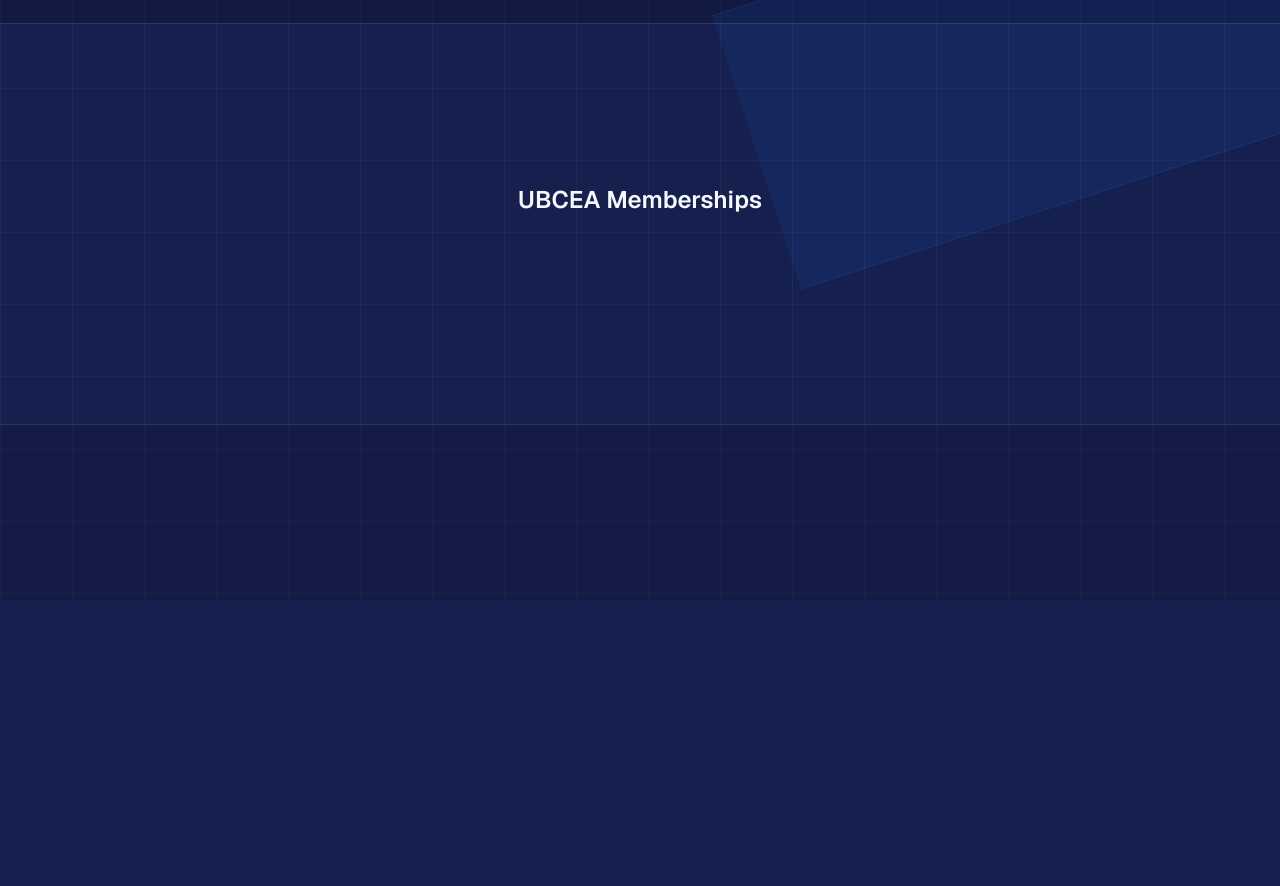
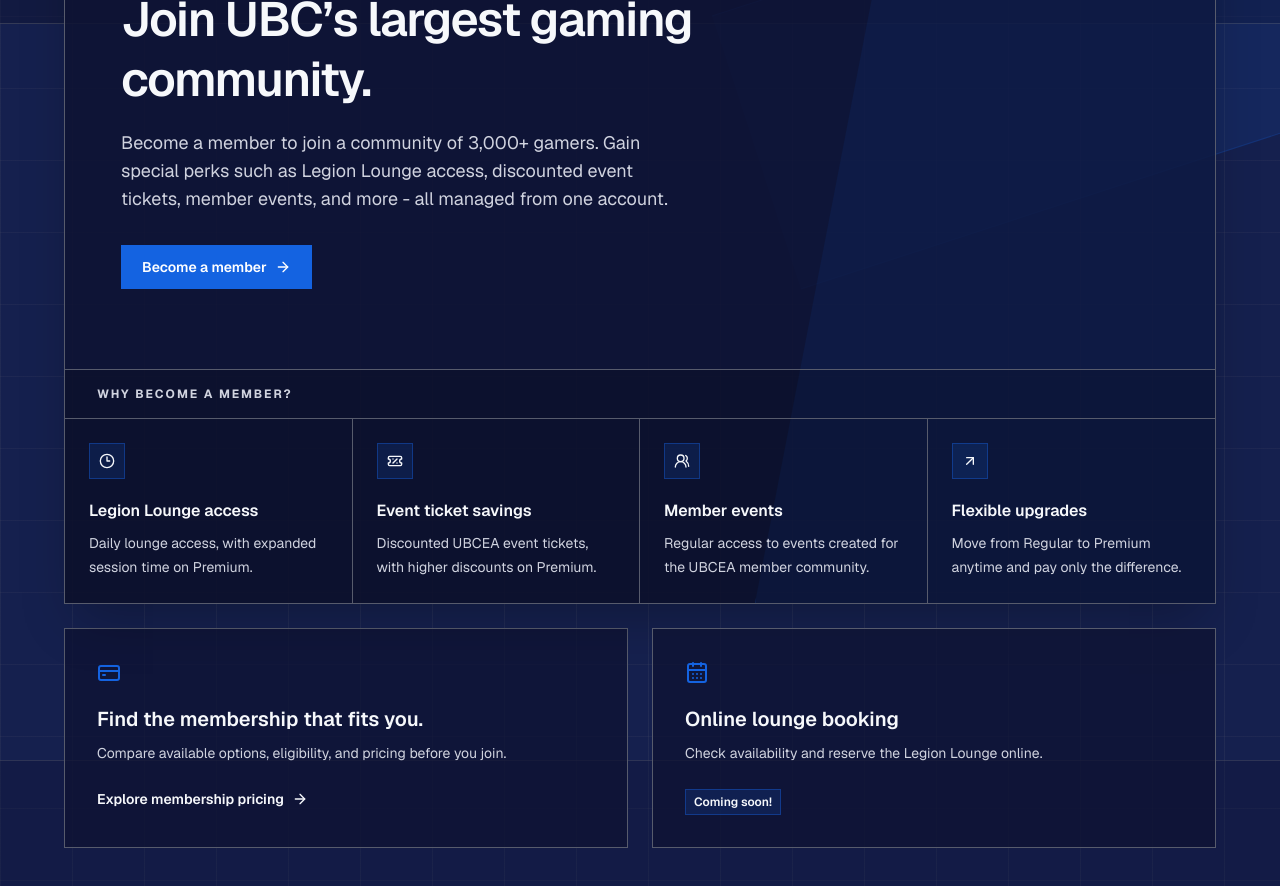
Before and after one commit to ubcesports/memberships, a Next.js app in the folder frontend/: page / in a window 1280 px wide. Shown: the part 200-1086 px from the top of the page. Before the commit the page ends 800 px from the top, so only its background shows below. Built offline with nearby package versions, Linux system fonts and the light colour scheme.

Commit message:
Home page

```diff
--- a/frontend/src/app/page.tsx
+++ b/frontend/src/app/page.tsx
@@ -1,10 +1,130 @@
+import {
+  ArrowRight,
+  ArrowUpRight,
+  CalendarDays,
+  Clock3,
+  CreditCard,
+  TicketPercent,
+  UsersRound,
+} from "lucide-react";
+import Link from "next/link";
 import { BasePage } from "@/components/layout/base-page";
+
+const memberPerks = [
+  {
+    title: "Legion Lounge access",
+    description: "Daily lounge access, with expanded session time on Premium.",
+    icon: Clock3,
+  },
+  {
+    title: "Event ticket savings",
+    description: "Discounted UBCEA event tickets, with higher discounts on Premium.",
+    icon: TicketPercent,
+  },
+  {
+    title: "Member events",
+    description: "Regular access to events created for the UBCEA member community.",
+    icon: UsersRound,
+  },
+  {
+    title: "Flexible upgrades",
+    description: "Move from Regular to Premium anytime and pay only the difference.",
+    icon: ArrowUpRight,
+  },
+];
+
+const primaryLinkClass =
+  "inline-flex h-11 items-center justify-center gap-2 border border-brand-primary bg-brand-primary px-5 text-sm font-semibold text-white transition hover:border-brand-primary-hover hover:bg-brand-primary-hover focus-visible:outline-2 focus-visible:outline-offset-2 focus-visible:outline-brand-text";
 
 export default function HomePage() {
   return (
     <BasePage>
-      <div className="flex flex-1 flex-col items-center justify-center gap-6">
-        <h1 className="text-2xl font-semibold text-brand-text">UBCEA Memberships</h1>
+      <div className="flex flex-1 items-center py-10 md:py-16">
+        <div className="mx-auto w-full max-w-6xl">
+          <section className="relative overflow-hidden border border-brand-border bg-brand-surface/85 shadow-2xl shadow-black/25">
+            <div
+              aria-hidden="true"
+              className="absolute top-0 right-0 h-full w-2/5 border-l border-brand-primary/20 bg-brand-primary/8 [clip-path:polygon(30%_0,100%_0,100%_100%,0_100%)]"
+            />
+
+            <div className="relative max-w-3xl px-6 py-12 sm:px-10 sm:py-16 lg:px-14 lg:py-20">
+              <h1 className="mt-5 max-w-2xl text-4xl leading-tight font-semibold tracking-[-0.03em] text-brand-text sm:text-5xl">
+                Join UBC’s largest gaming community.
+              </h1>
+              <p className="mt-5 max-w-xl text-base leading-7 text-brand-text-muted sm:text-lg">
+                Become a member to join a community of 3,000+ gamers. Gain special perks such as
+                Legion Lounge access, discounted event tickets, member events, and more - all
+                managed from one account.
+              </p>
+
+              <div className="mt-8 flex flex-wrap gap-3">
+                <Link href="/pricing" className={primaryLinkClass}>
+                  Become a member
+                  <ArrowRight aria-hidden="true" className="size-4" />
+                </Link>
+              </div>
+            </div>
+
+            <div className="relative border-t border-brand-border bg-black/15">
+              <div className="border-b border-brand-border px-6 py-4 sm:px-8">
+                <h2 className="text-xs font-bold tracking-[0.16em] text-brand-text-muted uppercase">
+                  Why become a member?
+                </h2>
+              </div>
+
+              <ul className="grid sm:grid-cols-2 lg:grid-cols-4">
+                {memberPerks.map((perk) => {
+                  const Icon = perk.icon;
+
+                  return (
+                    <li
+                      key={perk.title}
+                      className="border-b border-brand-border p-6 last:border-b-0 sm:odd:border-r sm:nth-last-[-n+2]:border-b-0 lg:border-r lg:border-b-0 lg:last:border-r-0"
+                    >
+                      <span className="flex size-9 items-center justify-center border border-brand-primary/40 bg-brand-primary/15 text-brand-text">
+                        <Icon aria-hidden="true" className="size-4" />
+                      </span>
+                      <h3 className="mt-5 text-base font-semibold text-brand-text">{perk.title}</h3>
+                      <p className="mt-2 text-sm leading-6 text-brand-text-muted">
+                        {perk.description}
+                      </p>
+                    </li>
+                  );
+                })}
+              </ul>
+            </div>
+          </section>
+
+          <section aria-label="Membership services" className="mt-6 grid gap-6 lg:grid-cols-2">
+            <div className="border border-brand-border bg-brand-surface/75 p-6 sm:p-8">
+              <CreditCard aria-hidden="true" className="size-6 text-brand-primary" />
+              <h2 className="mt-5 text-xl font-semibold text-brand-text">
+                Find the membership that fits you.
+              </h2>
+              <p className="mt-2 max-w-lg text-sm leading-6 text-brand-text-muted">
+                Compare available options, eligibility, and pricing before you join.
+              </p>
+              <Link
+                href="/pricing"
+                className="mt-6 inline-flex items-center gap-2 text-sm font-semibold text-brand-text hover:text-brand-text-subtle focus-visible:outline-2 focus-visible:outline-offset-4 focus-visible:outline-brand-primary"
+              >
+                Explore membership pricing
+                <ArrowRight aria-hidden="true" className="size-4" />
+              </Link>
+            </div>
+
+            <div className="relative overflow-hidden border border-brand-border bg-brand-surface/75 p-6 sm:p-8">
+              <CalendarDays aria-hidden="true" className="size-6 text-brand-primary" />
+              <h2 className="mt-5 text-xl font-semibold text-brand-text">Online lounge booking</h2>
+              <p className="mt-2 max-w-lg text-sm leading-6 text-brand-text-muted">
+                Check availability and reserve the Legion Lounge online.
+              </p>
+              <span className="mt-6 inline-flex min-h-6 items-center border border-brand-primary/40 bg-brand-primary/15 px-2 text-xs font-semibold text-brand-text p-1">
+                Coming soon!
+              </span>
+            </div>
+          </section>
+        </div>
       </div>
     </BasePage>
   );
--- a/frontend/src/components/layout/base-page.tsx
+++ b/frontend/src/components/layout/base-page.tsx
@@ -1,4 +1,6 @@
 import type { ReactNode } from "react";
+import { Footer } from "@/components/layout/footer";
+import { Header } from "@/components/layout/header";
 
 type BasePageProps = {
   children: ReactNode;
@@ -7,17 +9,19 @@
 
 export function BasePage({ children, className = "" }: BasePageProps) {
   return (
-    <main
+    <div
       className={`relative isolate min-h-screen overflow-hidden bg-brand-bg text-brand-text ${className}`}
     >
       <div
         aria-hidden="true"
-        className="pointer-events-none absolute inset-0 -z-10 bg-size-[72px_72px]"
+        className="pointer-events-none absolute inset-0 z-0 bg-size-[72px_72px]"
         style={{
           backgroundImage:
             "linear-gradient(to right, color-mix(in srgb, var(--color-border) 18%, transparent) 1px, transparent 1px), linear-gradient(to bottom, color-mix(in srgb, var(--color-border) 14%, transparent) 1px, transparent 1px)",
         }}
       />
+      <Header />
+      <main className="relative z-10 isolate min-h-[calc(100vh-4.75rem)] overflow-hidden md:min-h-[calc(100vh-5.75rem)]">
         <div
           aria-hidden="true"
           className="pointer-events-none absolute inset-x-0 top-0 -z-10 h-56 border-b border-brand-border/50 bg-brand-surface/45"
@@ -31,9 +35,13 @@
           className="pointer-events-none absolute bottom-0 left-0 -z-10 h-44 w-full border-t border-brand-border/40 bg-brand-surface/30"
         />
 
-      <div className="mx-auto flex min-h-screen w-full max-w-7xl flex-col px-5 py-6 sm:px-8 lg:px-10">
+        <div className="mx-auto flex min-h-[calc(100vh-4.75rem)] w-full max-w-7xl flex-col px-5 py-6 sm:px-8 md:min-h-[calc(100vh-5.75rem)] lg:px-10">
           {children}
         </div>
       </main>
+      <div className="relative z-10">
+        <Footer />
+      </div>
+    </div>
   );
 }
```
Lines whose indentation alone changed are shown as unchanged.
